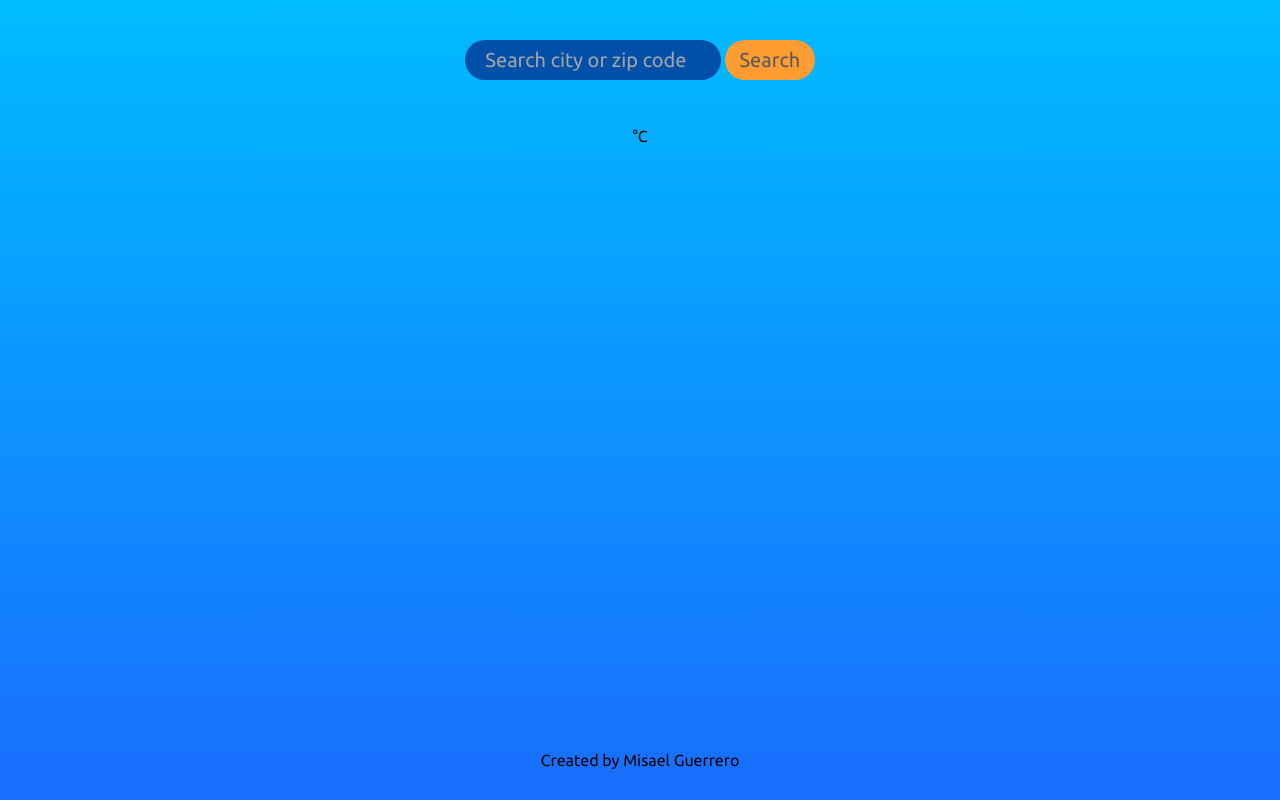
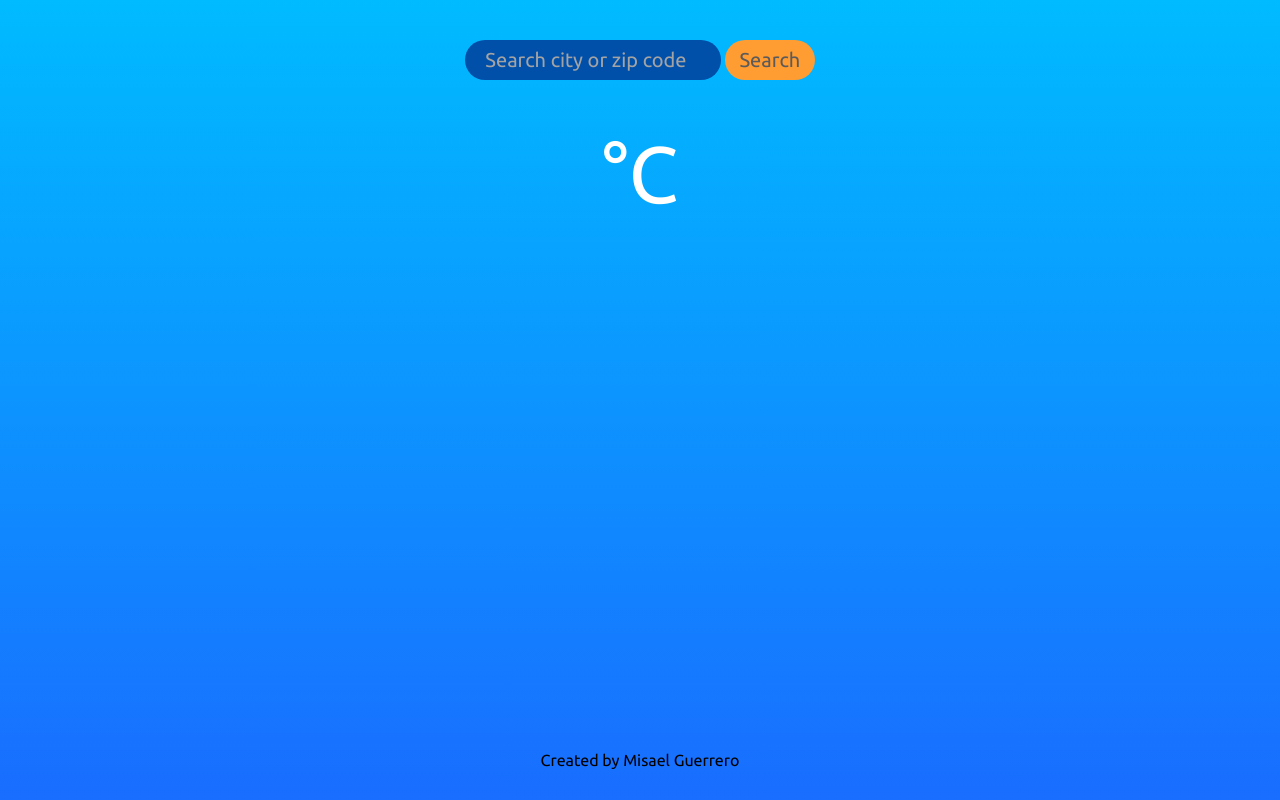
Before and after one commit to fmguerrero96/weatherApp, a plain HTML site: page index.html in a window 1280 px wide. Drawn offline with Linux system fonts and the light colour scheme; no server answers.

Commit message:
style temperature text and celsius symbol

```diff
--- a/styles.css
+++ b/styles.css
@@ -85,6 +85,15 @@ body {
     margin-bottom: 7px;
 }
 
+.temp{
+    display: flex;
+}
+
+.degrees, .units{
+    font-size: 5rem;
+    color: white;
+}
+
 footer{
     width: 100vw;
     height: 10vh;
```
